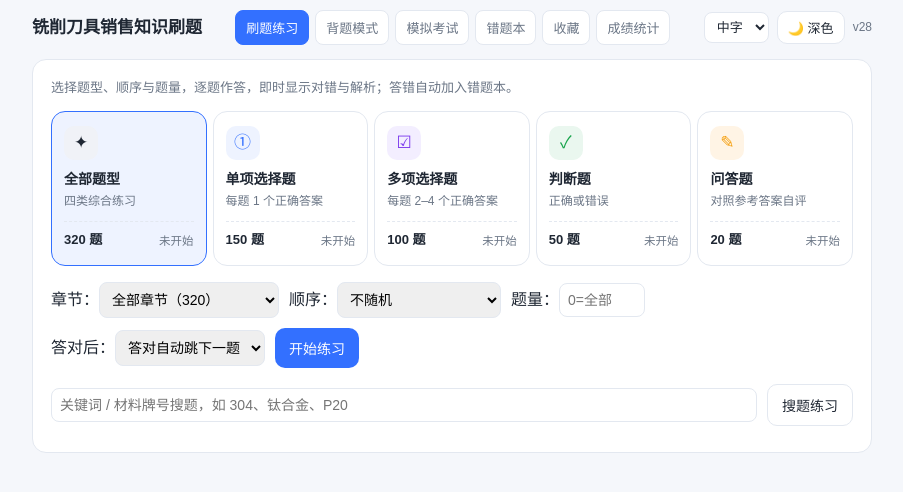
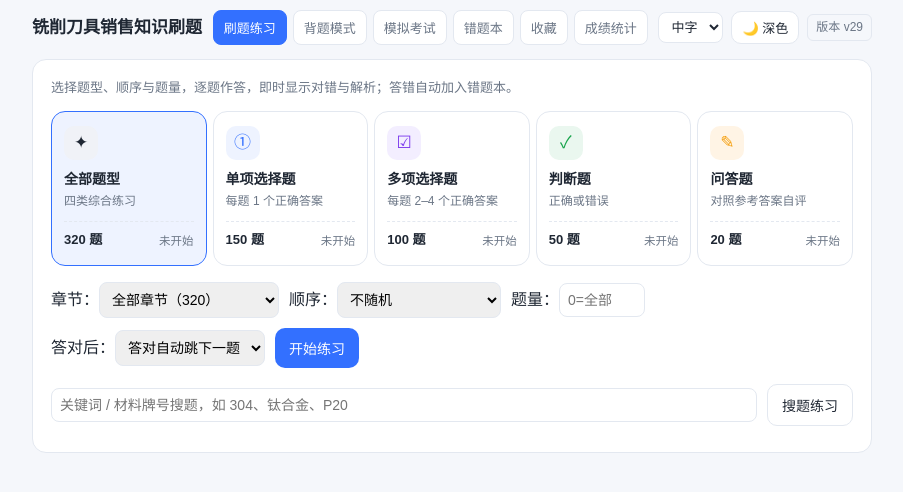
Before and after one commit to Bryan-666/MTS, a plain HTML site: page sw.html in a window 1280 px wide. Shown: the whole page, without its empty margins (188-1091 px from the left). Drawn offline with Linux system fonts and the light colour scheme.

Commit message:
Add files via upload

```diff
--- a/sw.html
+++ b/sw.html
@@ -22,6 +22,7 @@
   nav button.active{background:var(--blue);color:#fff;border-color:var(--blue);}
   .card{background:var(--card);border:1px solid var(--line);border-radius:14px;padding:18px;margin-bottom:14px;}
   .muted{color:var(--sub);font-size:13px;}
+  .ver-tag{font-size:12px;color:var(--sub);background:var(--bg);border:1px solid var(--line);border-radius:6px;padding:3px 8px;white-space:nowrap;}
   .btn{border:none;border-radius:10px;padding:10px 18px;font-size:14px;cursor:pointer;}
   .btn-primary{background:var(--blue);color:#fff;}
   .btn-ghost{background:#fff;border:1px solid var(--line);color:var(--txt);}
@@ -151,7 +152,7 @@
         <option value="sm">小字</option><option value="mid">中字</option><option value="lg">大字</option>
       </select>
       <button id="setDark" class="btn btn-ghost" style="padding:6px 10px;font-size:13px">🌙 深色</button>
-      <span id="appVersion" class="muted" style="font-size:12px;white-space:nowrap" title="当前版本"></span>
+      <span id="appVersion" class="ver-tag" title="当前版本">版本 v29</span>
     </div>
   </header>
   <div id="app"></div>
@@ -180,7 +181,7 @@ const CHAPTERS={
   sales:{title:"销售流程与售后",icon:"✉",bg:"#FBEFEF",color:"#BE123C"}
 };
 const LS_WRONG="quiz_wrong_v1", LS_HIST="quiz_history_v1", LS_RECORD="quiz_record_v1", LS_FAV="quiz_fav_v1", LS_PROGRESS="quiz_progress_v1", LS_DAILY="quiz_daily_v1", LS_SETTINGS="quiz_settings_v1";
-const APP_VERSION="v28";
+const APP_VERSION="v29";
 
 let state = {view:"practice"};
 
@@ -1373,7 +1374,7 @@ function examKeys(k,e){
 
 function escapeHtml(s){return String(s==null?"":s).replace(/[&<>"']/g,c=>({"&":"&amp;","<":"&lt;",">":"&gt;",'"':"&quot;","'":"&#39;"}[c]));}
 
-const verEl=document.getElementById("appVersion");if(verEl)verEl.textContent=APP_VERSION;
+const verEl=document.getElementById("appVersion");if(verEl)verEl.textContent="版本 "+APP_VERSION;
 applySettings();
 loadProgress();
 setupSwipe();
--- a/sw.js
+++ b/sw.js
@@ -1,4 +1,4 @@
-const CACHE = "mts-quiz-v28";
+const CACHE = "mts-quiz-v29";
 
 self.addEventListener("install", (event) => {
   self.skipWaiting();
```
